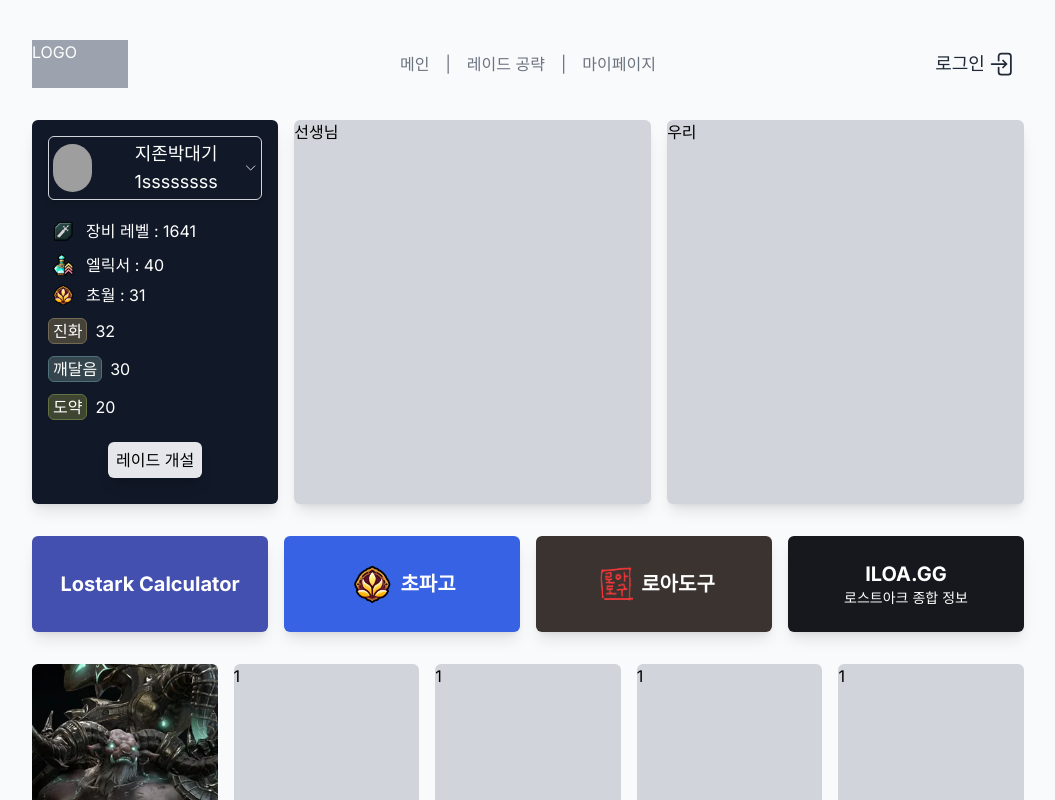
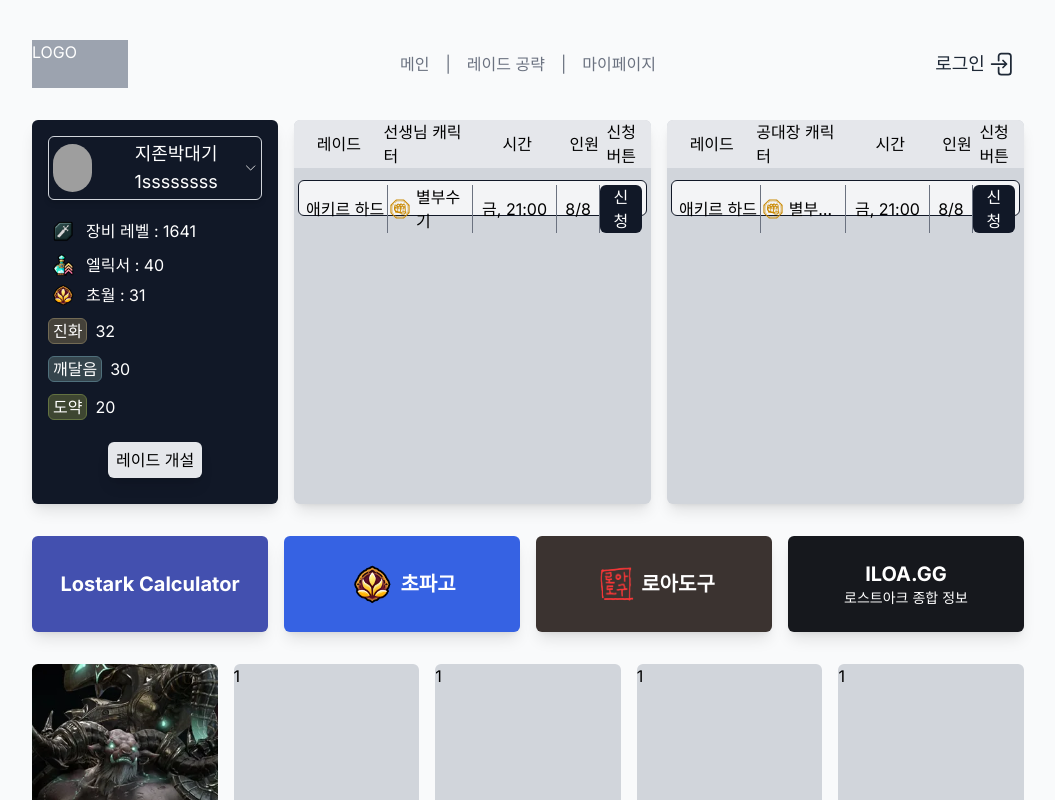
Before and after one commit to LostArk-RaidBoard/Star-Breaker-Raid, a Next.js app: page / in a window 1280 px wide. Shown: the top 800 px of the page, without its empty margins (112-1167 px from the left). Built offline with nearby package versions, Linux system fonts and the light colour scheme; grey boxes are pictures that could not be loaded.

Commit message:
feat#16 posts

```diff
--- a/src/components/MainField/MainPost.tsx
+++ b/src/components/MainField/MainPost.tsx
@@ -1,12 +1,14 @@
 import MainCharacter from '@/components/MainField/MainCharacter'
+import MainTeacherPosts from '@/components/MainField/MainTeacherPost'
+import MainWePosts from '@/components/MainField/MainWePosts'
 import Link from 'next/link'
 
 export default function MainPost() {
   return (
     <div className='flex h-full w-full flex-col gap-4 md:flex-row'>
       <MainCharacter />
-      <div className='h-full w-full rounded-md bg-gray-300 shadow-lg md:w-[45%]'>선생님 </div>
-      <div className='h-full w-full rounded-md bg-gray-300 shadow-lg md:w-[45%]'>우리 </div>
+      <MainTeacherPosts />
+      <MainWePosts />
     </div>
   )
 }
--- /dev/null
+++ b/src/components/MainField/MainTeacherPost.tsx
@@ -0,0 +1,37 @@
+export default function MainTeacherPosts() {
+  return (
+    <div className='h-full w-full rounded-md bg-gray-300 shadow-lg md:w-[45%]'>
+      <div className='grid grid-cols-8 rounded-t-md bg-gray-200'>
+        <div className='col-span-2 flex items-center justify-center'>레이드</div>
+        <div className='col-span-2 flex items-center justify-center'>선생님 캐릭터</div>
+        <div className='col-span-2 flex items-center justify-center'>시간</div>
+        <div className='flex items-center justify-center'>인원</div>
+        <div className='flex items-center justify-center'>신청 버튼</div>
+      </div>
+      <div className='mt-2 flex w-full flex-col gap-3 p-1'>
+        <div className='grid h-9 grid-cols-8 rounded-md border border-gray-900 bg-gray-100 p-1'>
+          <div className='col-span-2 flex items-center justify-center border-r border-gray-500'>
+            애키르 하드
+          </div>
+          <div className='col-span-2 flex items-center justify-center gap-1 border-r border-gray-500'>
+            <img
+              src='/classIcon/브레이커.svg'
+              alt='아이콘'
+              width={100}
+              height={100}
+              className='h-6 w-6 fill-yellow-600'
+            />
+            별부수기
+          </div>
+          <div className='col-span-2 flex items-center justify-center border-r border-gray-500'>
+            금, 21:00
+          </div>
+          <div className='flex items-center justify-center border-r border-gray-500'>8/8</div>
+          <div className='flex items-center justify-center'>
+            <button className='rounded-md bg-gray-900 px-2 text-white'>신청</button>
+          </div>
+        </div>
+      </div>
+    </div>
+  )
+}
--- /dev/null
+++ b/src/components/MainField/MainWePosts.tsx
@@ -0,0 +1,37 @@
+export default function MainWePosts() {
+  return (
+    <div className='h-full w-full rounded-md bg-gray-300 shadow-lg md:w-[45%]'>
+      <div className='grid grid-cols-8 rounded-t-md bg-gray-200'>
+        <div className='col-span-2 flex items-center justify-center'>레이드</div>
+        <div className='col-span-2 flex items-center justify-center'>공대장 캐릭터</div>
+        <div className='col-span-2 flex items-center justify-center'>시간</div>
+        <div className='flex items-center justify-center'>인원</div>
+        <div className='flex items-center justify-center'>신청 버튼</div>
+      </div>
+      <div className='mt-2 flex w-full flex-col gap-3 p-1'>
+        <div className='grid h-9 grid-cols-8 rounded-md border border-gray-900 bg-gray-100 p-1'>
+          <div className='col-span-2 flex items-center justify-center border-r border-gray-500'>
+            애키르 하드
+          </div>
+          <div className='col-span-2 flex w-full flex-nowrap items-center justify-center gap-1 truncate border-r border-gray-500'>
+            <img
+              src='/classIcon/브레이커.svg'
+              alt='아이콘'
+              width={100}
+              height={100}
+              className='h-6 w-6 fill-yellow-600'
+            />
+            <span className='overflow-hidden truncate whitespace-nowrap'>별부수기</span>
+          </div>
+          <div className='col-span-2 flex items-center justify-center border-r border-gray-500'>
+            금, 21:00
+          </div>
+          <div className='flex items-center justify-center border-r border-gray-500'>8/8</div>
+          <div className='flex items-center justify-center'>
+            <button className='rounded-md bg-gray-900 px-2 text-white'>신청</button>
+          </div>
+        </div>
+      </div>
+    </div>
+  )
+}
```
Also changed, not shown: public/classIcon/브레이커.svg (added).
